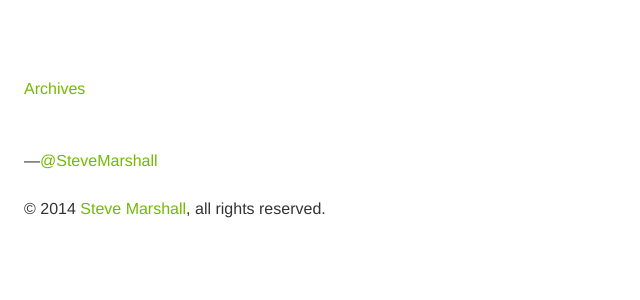
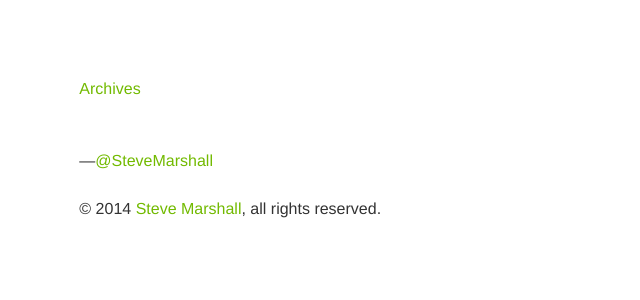
Before and after one commit to SteveMarshall/stevemarshall.github.io, a Jekyll site: the page built from index.md, in a window 1280 px wide. Shown: the top 300 px of the page, without its empty margins (0-640 px from the left). Built offline with Jekyll 4.4.1, drawn with Linux system fonts in a browser that asks for light colours; Markdown is read by kramdown in place of the engine named in the settings.

Commit message:
Adjust horizontal margin to viewport size
On an iPhone, we want the smallest margins possible, but a Mac can have
more room to breathe.

```diff
--- a/_includes/css/base.css
+++ b/_includes/css/base.css
@@ -3,7 +3,7 @@ body {
     color:                  #333;
     font:                   300 16px/24px
                             "Helvetica Neue", Helvetica, Arial, sans-serif;
-    margin:                 48px 24px 25px;
+    margin:                 48px 6.2% 25px;
     padding:                5px 0 18px;
     max-width:              420px;
 }
```
